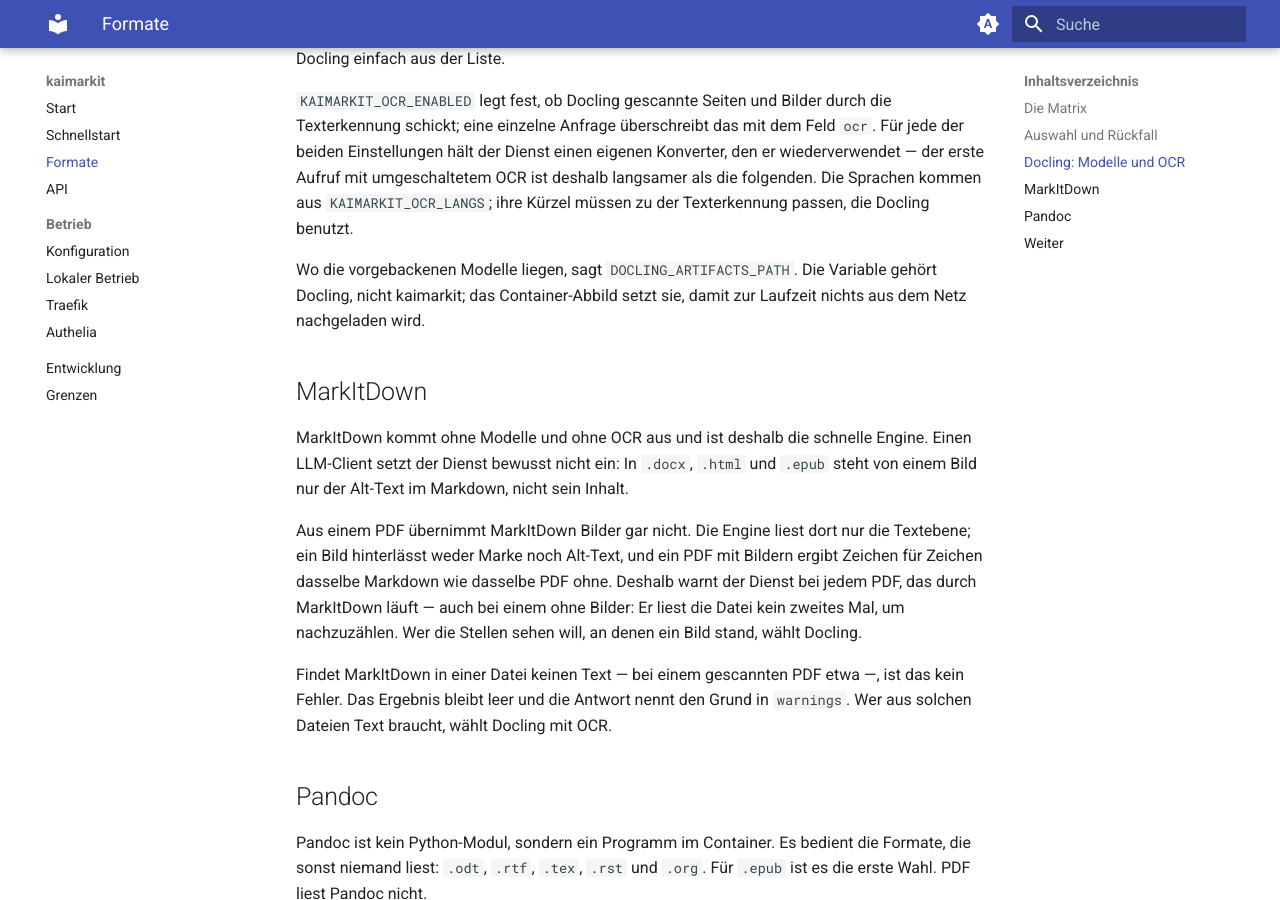
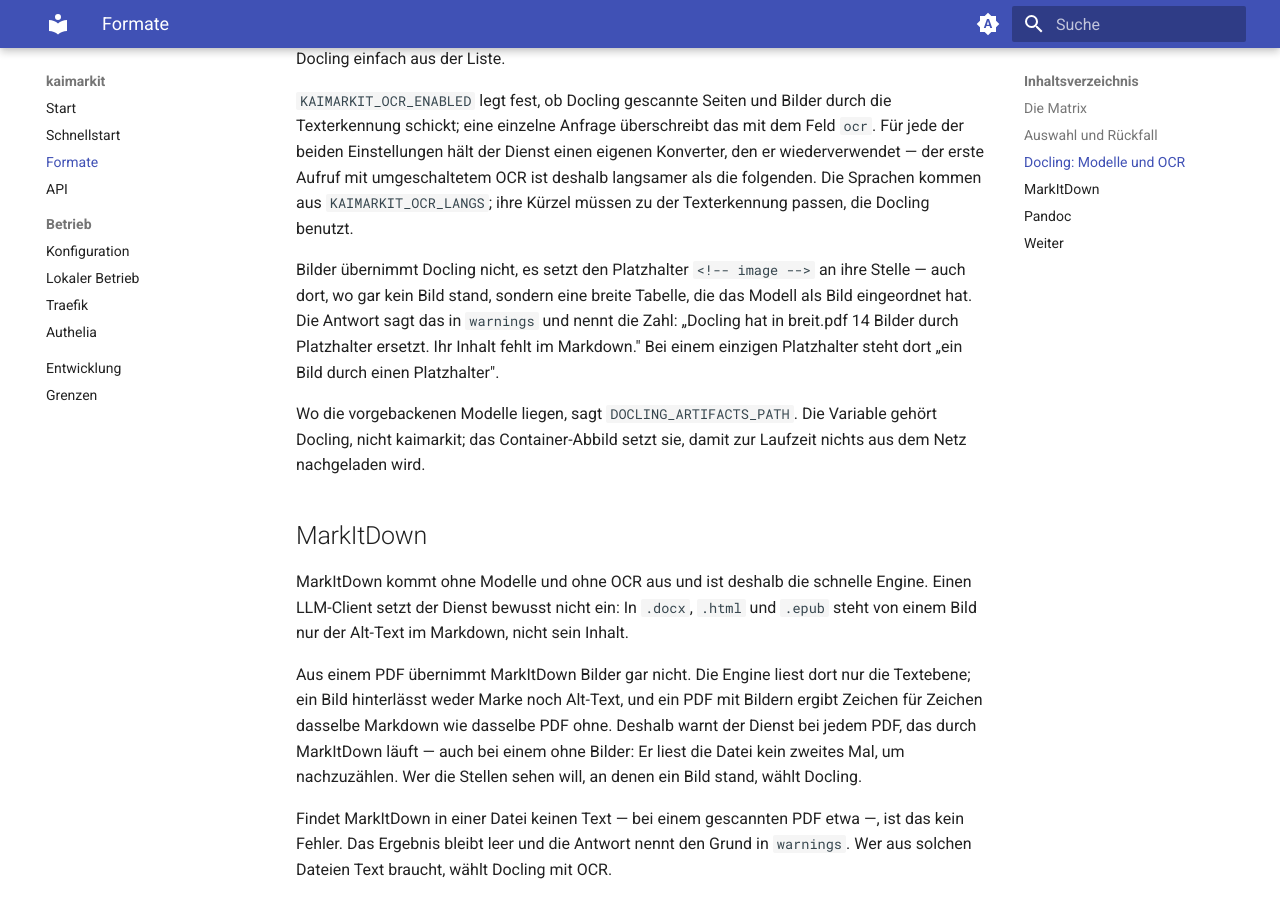
Before and after one commit to 0x2e6b6169/kaimarkit, an MkDocs documentation site: the page built from docs/formate.md, in a window 1280 px wide and 900 px high, scrolled down 1588 px. Built offline with MkDocs 1.6.1 and Material for MkDocs 9.7.7, drawn with Linux system fonts in a browser that asks for light colours; the version menu is left out.

Commit message:
docs(formate): name the Docling placeholder warning
The Docling section described models, OCR and availability but never
mentioned that Docling replaces images with a placeholder and that the
response says so in `warnings`. Add the wording as measured from
`_placeholder_warnings()`, including the count.

Refs DOC-10 (#53)

```diff
--- a/docs/formate.md
+++ b/docs/formate.md
@@ -63,6 +63,13 @@
 die folgenden. Die Sprachen kommen aus `KAIMARKIT_OCR_LANGS`; ihre Kürzel müssen zu
 der Texterkennung passen, die Docling benutzt.
 
+Bilder übernimmt Docling nicht, es setzt den Platzhalter `<!-- image -->` an ihre
+Stelle — auch dort, wo gar kein Bild stand, sondern eine breite Tabelle, die das
+Modell als Bild eingeordnet hat. Die Antwort sagt das in `warnings` und nennt die
+Zahl: „Docling hat in breit.pdf 14 Bilder durch Platzhalter ersetzt. Ihr Inhalt
+fehlt im Markdown." Bei einem einzigen Platzhalter steht dort „ein Bild durch
+einen Platzhalter".
+
 Wo die vorgebackenen Modelle liegen, sagt `DOCLING_ARTIFACTS_PATH`. Die Variable
 gehört Docling, nicht kaimarkit; das Container-Abbild setzt sie, damit zur Laufzeit
 nichts aus dem Netz nachgeladen wird.
```
